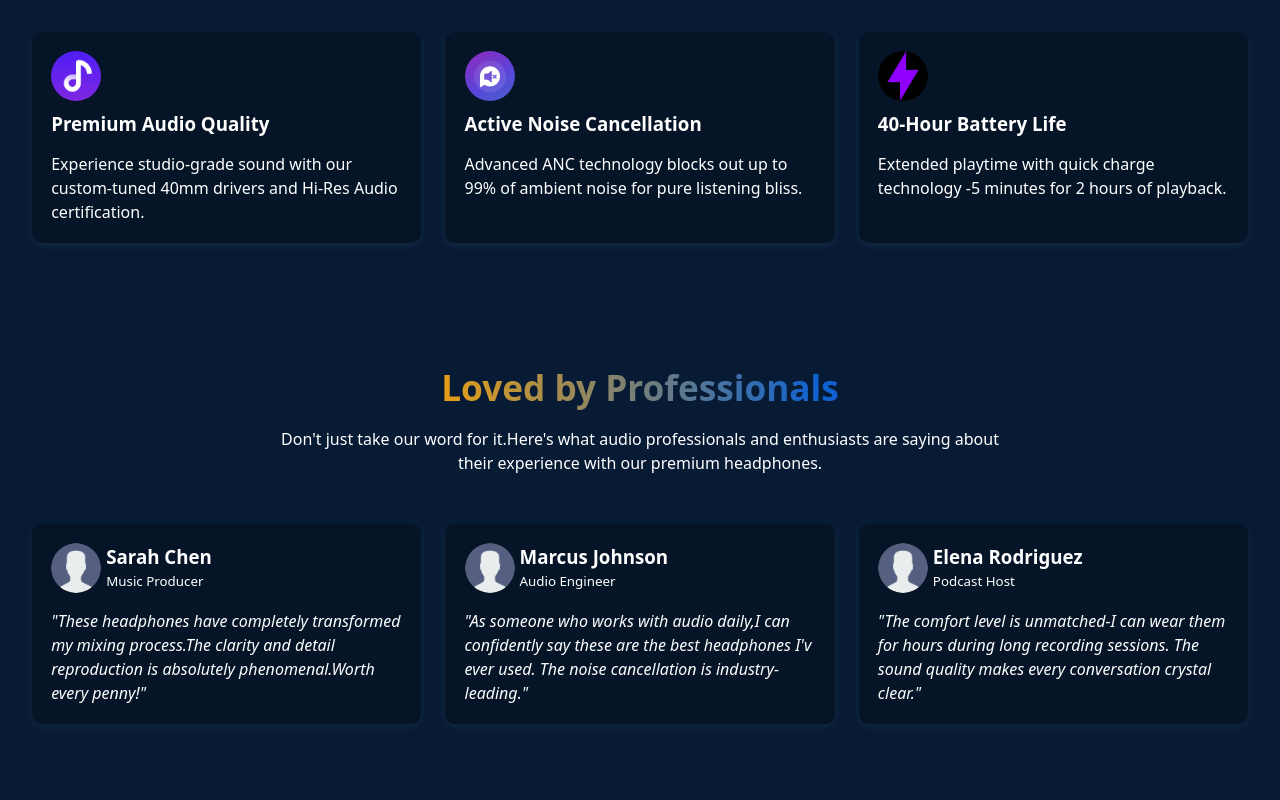
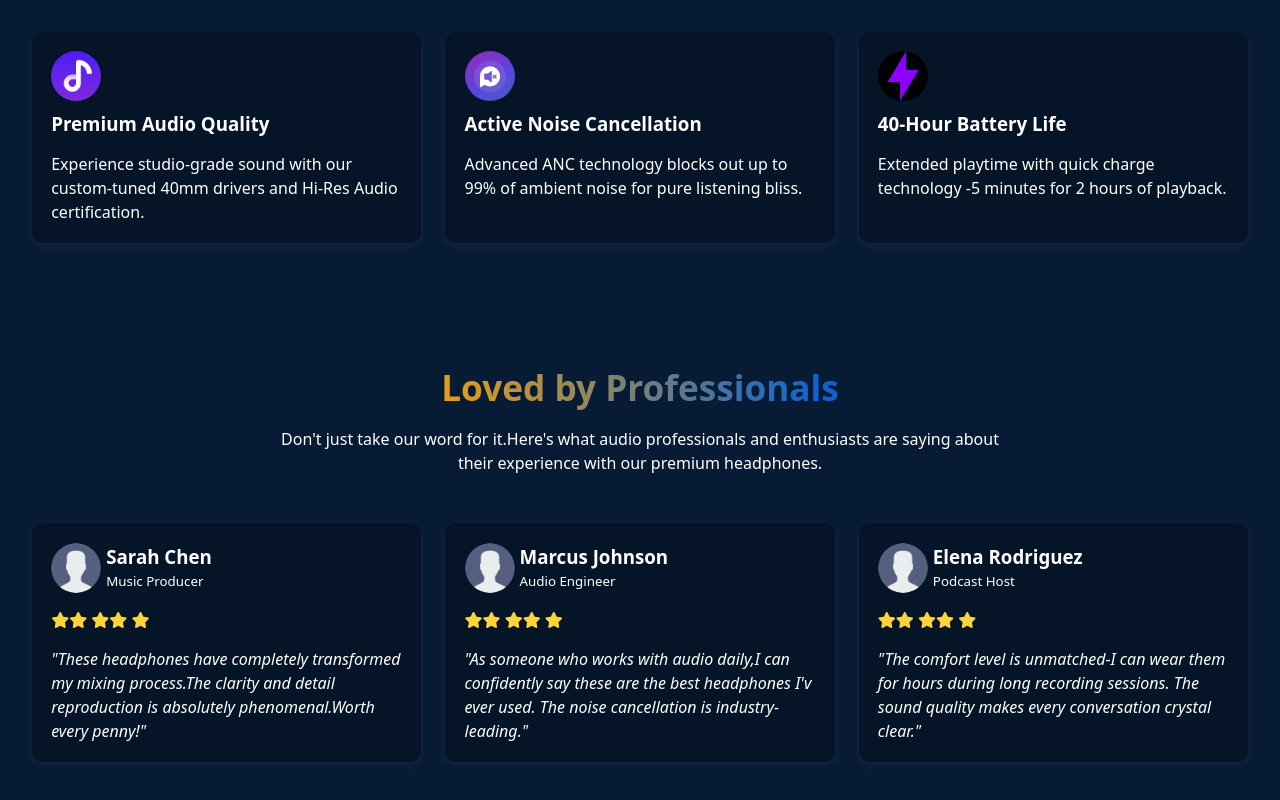
Before and after one commit to Ibrahim-4hmed/landing-page, a plain HTML site: page index.html in a window 1280 px wide. Shown: the part 1378-2178 px from the top of the page. Drawn offline with Linux system fonts and the light colour scheme.

Commit message:
add icons

```diff
--- a/index.html
+++ b/index.html
@@ -4,6 +4,7 @@
     <meta charset="UTF-8">
     <meta name="viewport" content="width=device-width, initial-scale=1.0">
     <title>Landing Page</title>
+    <script src="https://kit.fontawesome.com/3d59e7110b.js" crossorigin="anonymous"></script>
     <link rel="stylesheet" href="style.css">
 </head>
 <body>
@@ -74,7 +75,10 @@
                     <small>Music Producer</small>
                 </div>
             </div>
-            <div class="stars"></div>
+             <div class="icons"><i class="fa-solid fa-star" style="color: #FFD43B;"></i><i class="fa-solid fa-star" style="color: #FFD43B;"></i>
+                    <i class="fa-solid fa-star" style="color: #FFD43B;"></i><i class="fa-solid fa-star" style="color: #FFD43B;"></i>
+                    <i class="fa-solid fa-star" style="color: #FFD43B;"></i>
+            </div>
             <p>"These headphones have completely transformed my mixing process.The clarity and detail reproduction is
                 absolutely phenomenal.Worth every penny!"</p>
         </div>
@@ -86,7 +90,10 @@
                     <small>Audio Engineer</small>
                 </div>
             </div>
-            <div class="stars"></div>
+             <div class="icons"><i class="fa-solid fa-star" style="color: #FFD43B;"></i><i class="fa-solid fa-star" style="color: #FFD43B;"></i>
+                    <i class="fa-solid fa-star" style="color: #FFD43B;"></i><i class="fa-solid fa-star" style="color: #FFD43B;"></i>
+                    <i class="fa-solid fa-star" style="color: #FFD43B;"></i>
+                </div>
             <p>"As someone who works with audio daily,I can confidently say these are the best headphones I'v ever used.
                 The noise cancellation is industry-leading."</p>
         </div>
@@ -98,7 +105,10 @@
                     <small>Podcast Host</small>
                 </div>
             </div>
-            <div class="stars"></div>
+             <div class="icons"><i class="fa-solid fa-star" style="color: #FFD43B;"></i><i class="fa-solid fa-star" style="color: #FFD43B;"></i>
+                    <i class="fa-solid fa-star" style="color: #FFD43B;"></i><i class="fa-solid fa-star" style="color: #FFD43B;"></i>
+                    <i class="fa-solid fa-star" style="color: #FFD43B;"></i>
+                </div>
             <p>"The comfort level is unmatched-I can wear them for hours during long recording sessions.
                 The sound quality makes every conversation crystal clear."</p>
         </div>
--- a/style.css
+++ b/style.css
@@ -95,7 +95,7 @@ header > div span::before {
     border-radius: 50%;
     background-color: rgba(25, 177, 25, 0.74);
     left: -15px;
-    top: 4px;
+    top: 8px;
 }
 header > div span:nth-child(2)::before {
     background-color: aqua;
@@ -221,6 +221,9 @@ header > div span:nth-child(3)::before {
     width: 50px;
     border-radius: 50%;
     margin-right: 5px;
+}
+.boxes-wrapper .box .icons {
+    margin-bottom: 1rem;
 }
 .boxes-wrapper .box p {
     font-style: italic;
```
